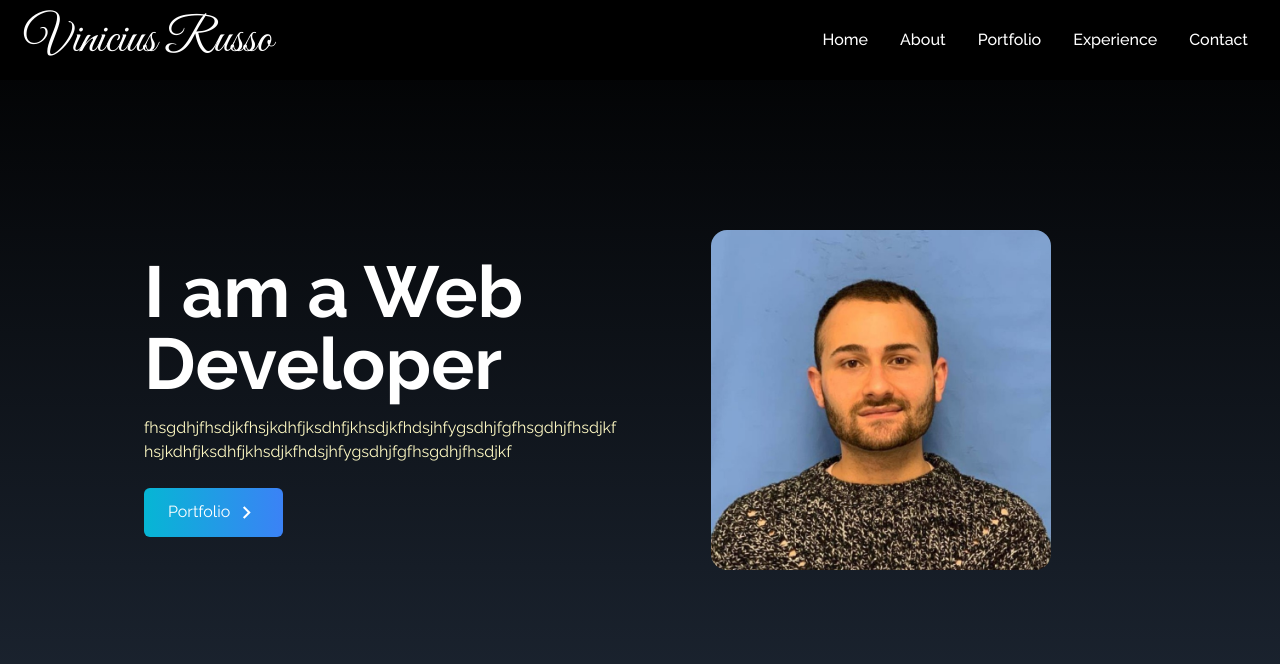
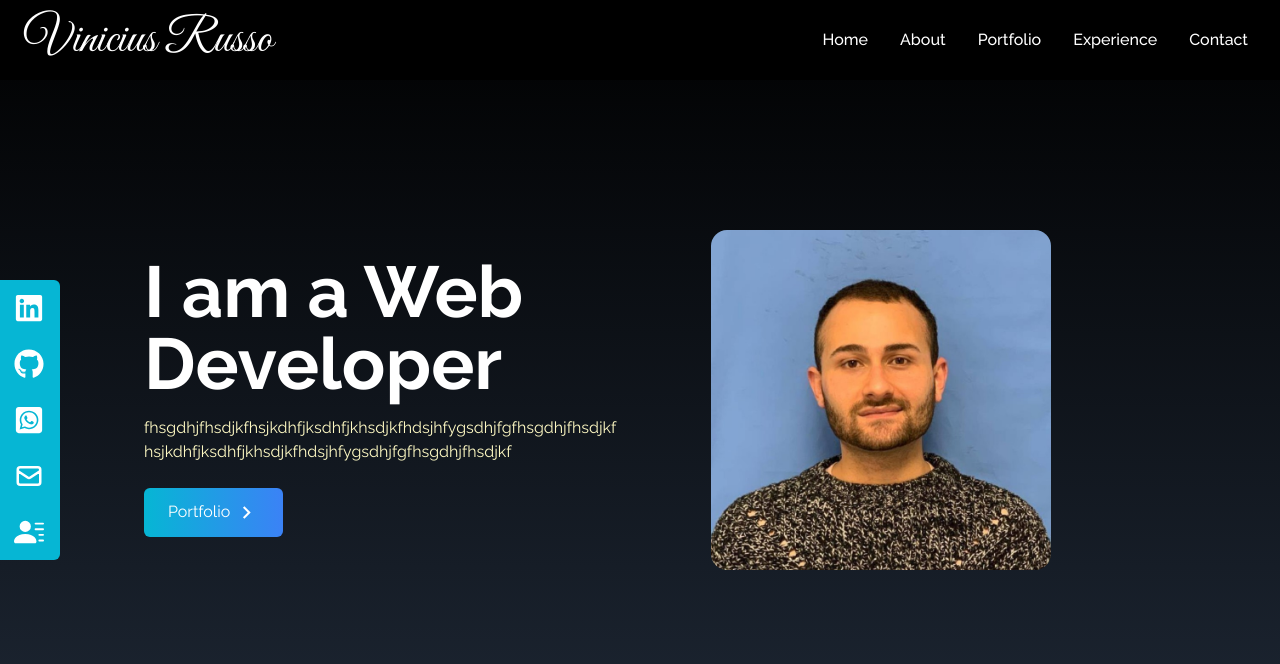
Before and after one commit to viniciussrusso/react-portfolio, a React (Create React App) app: page / in a window 1280 px wide. Shown: the top 664 px of the page. Built offline with nearby package versions, Linux system fonts and the light colour scheme.

Commit message:
SocialLinks for lg-screens added

```diff
--- a/src/App.js
+++ b/src/App.js
@@ -1,12 +1,14 @@
 import "./App.css";
 import { NavBar } from "./components/NavBar";
 import { Home } from "./components/Home";
+import { SocialLinks } from "./components/SocialLinks";
 
 function App() {
   return (
     <div>
       <NavBar />
       <Home />
+      <SocialLinks />
     </div>
   );
 }
--- /dev/null
+++ b/src/components/SocialLinks.jsx
@@ -0,0 +1,89 @@
+import React from "react";
+import { FaGithub, FaLinkedin, FaWhatsappSquare } from "react-icons/fa";
+import { HiOutlineMail } from "react-icons/hi";
+import { BsFillPersonLinesFill } from "react-icons/bs";
+
+export const SocialLinks = () => {
+  const links = [
+    {
+      id: 1,
+      child: (
+        <>
+          LinkedIn
+          <FaLinkedin size={30} />
+        </>
+      ),
+      href: " https://www.linkedin.com/in/vinicius-russo/ ",
+      style: "rounded-tr-md",
+    },
+    {
+      id: 2,
+      child: (
+        <>
+          GitHub
+          <FaGithub size={30} />
+        </>
+      ),
+      href: " https://github.com/viniciussrusso",
+    },
+    {
+      id: 3,
+      child: (
+        <>
+          Whatsapp
+          <FaWhatsappSquare size={30} />
+        </>
+      ),
+      href: " mailto:viniciussrusso@outlook.com",
+    },
+    {
+      id: 4,
+      child: (
+        <>
+          Mail
+          <HiOutlineMail size={30} />
+        </>
+      ),
+      href: " mailto:viniciussrusso@outlook.com",
+    },
+    {
+      id: 5,
+      child: (
+        <>
+          Resume
+          <BsFillPersonLinesFill size={30} />
+        </>
+      ),
+      href: "cv.pdf",
+      style: "rounded-br-md",
+      download: true,
+    },
+  ];
+
+  return (
+    <div className=" hidden lg:flex flex-col top-[35%] left-0 fixed">
+      <ul>
+        {links.map(({ id, child, href, style, download }) => (
+          <li
+            key={id}
+            className={
+              "flex justify-between items-center w-40 h-14 px-4 ml-[-100px] hover:ml-[-10px] hover:rounded-md duration-300 bg-cyan-500" +
+              " " +
+              style
+            }
+          >
+            <a
+              href={href}
+              className="flex justify-between items-center w-full text-white"
+              download={download}
+              target="_blank"
+              rel="noreferrer"
+            >
+              {child}
+            </a>
+          </li>
+        ))}
+      </ul>
+    </div>
+  );
+};
```
Also changed, not shown: 1 other file (tests, documents, lock files or other folders).
